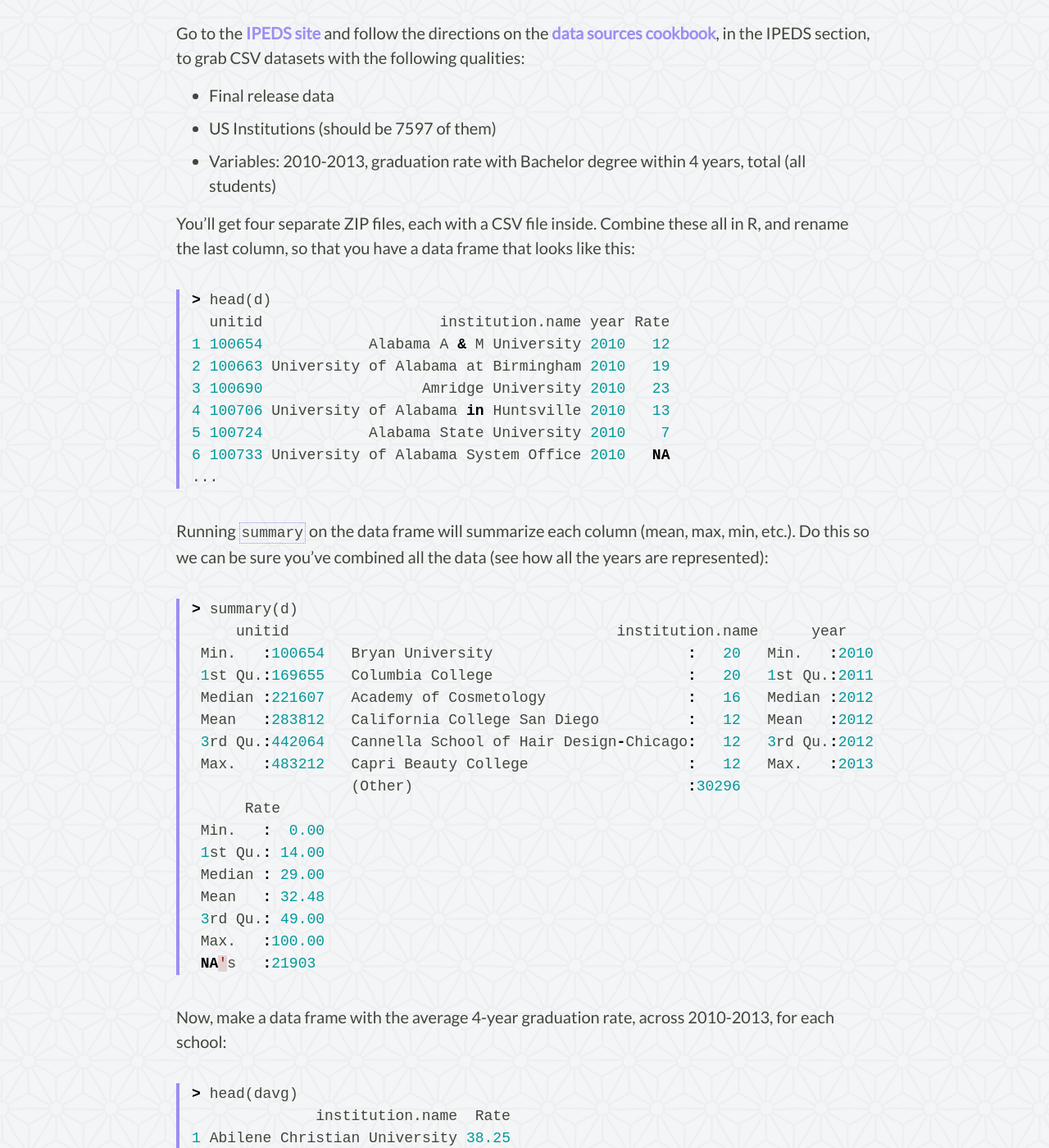
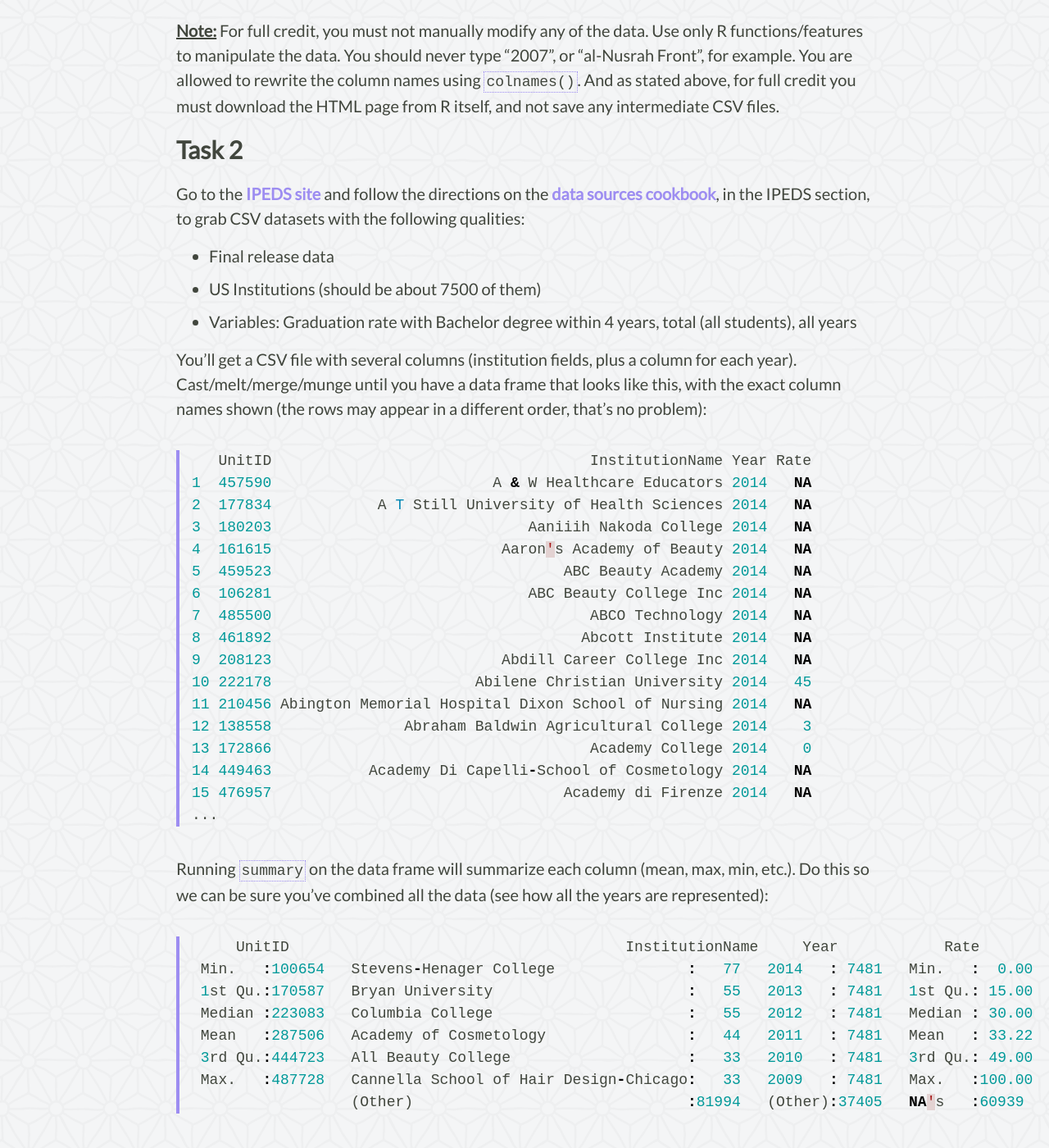
Before and after one commit to joshuaeckroth/cinf401-website, a Jekyll site: the page built from assignments/2017-01-30-assignment-2.markdown, in a window 1280 px wide and 1400 px high, scrolled down 1480 px. Shown: the whole window at 82% size. Built offline with Jekyll 4.4.1, drawn with Linux system fonts in a browser that asks for light colours; some of the changed text lies outside the part shown.

Commit message:
Updated A02

```diff
--- a/assignments/2017-01-30-assignment-2.markdown
+++ b/assignments/2017-01-30-assignment-2.markdown
@@ -1,111 +1,130 @@
 ---
 layout: post
 title: Assignment 2
-due: "Mon Jan 30"
+due: "Wed Feb 1"
 categories: [assignments]
 ---
 
 # Assignment 2
 
+Write all of your code in an RMarkdown file. Show every step of your process.
+
 ## Task 1
 
-Grab the first table of [Foreign Terrorist Organizations](http://www.state.gov/j/ct/rls/other/des/123085.htm) (the one called "Designated Foreign Terrorist Organizations") entirely using R. Consider using the `readHTMLTable` function in the `XML` library in R.
+Grab the first table of [Foreign Terrorist Organizations](http://www.state.gov/j/ct/rls/other/des/123085.htm) (the one called "Designated Foreign Terrorist Organizations") **entirely using R** (do not copy-paste the content or download ahead of time). Consider using the `readHTMLTable` function in the `XML` library in R. Note that `readHTMLTable` cannot open `https:` connections, so you'll need to do some googling to figure this out.
 
 Produce a data frame sorted by terrorist name, i.e., the following:
 
 {% highlight r %}
-  Date Designated                           Name
-49       5/30/2012  Abdallah Azzam Brigades (AAB)
-2        10/8/1997   Abu Nidal Organization (ANO)
-3        10/8/1997         Abu Sayyaf Group (ASG)
-27       3/27/2002 Al-Aqsa Martyrs Brigade (AAMB)
-54      12/19/2013        al-Mulathamun Battalion
-59       5/15/2014                al-Nusrah Front
+   DateDesignated                           Name
+48      5/30/2012  Abdallah Azzam Brigades (AAB)
+3       10/8/1997   Abu Nidal Organization (ANO)
+4       10/8/1997         Abu Sayyaf Group (ASG)
+27      3/27/2002 Al-Aqsa Martyrs Brigade (AAMB)
+53     12/19/2013        al-Mulathamun Battalion
+58      5/15/2014                al-Nusrah Front
 ...
 {% endhighlight %}
 
-Produce another data frame that shows the number of terrorist organizations that began in each year. I.e.,
+Produce another data frame that shows the number of terrorist organizations that began in each year. Use the same column names shown below, and ensure it is ordered by year.
 
 {% highlight r %}
-   Year Name
-1  1997   20
-2  1999    1
-3  2000    1
-4  2001    3
-5  2002    5
-6  2003    1
-7  2004    4
-8  2005    1
-9  2008    2
-10 2009    2
-11 2010    4
-12 2011    2
-13 2012    3
-14 2013    4
-15 2014    6
+   Year Count
+1  1997    19
+2  1999     1
+3  2000     1
+4  2001     3
+5  2002     5
+6  2003     1
+7  2004     3
+8  2005     1
+9  2008     2
+10 2009     2
+11 2010     4
+12 2011     2
+13 2012     3
+14 2013     4
+15 2014     6
+16 2015     1
+17 2016     3
 {% endhighlight %}
 
-**Note:** For full credit, you must not manually modify any of the data. Use only R functions/features to manipulate the data. You should never type "2007", or "al-Nusrah Front", for example. You are allowed to rewrite the column names using `colnames()`.
+**Note:** For full credit, you must not manually modify any of the data. Use only R functions/features to manipulate the data. You should never type "2007", or "al-Nusrah Front", for example. You are allowed to rewrite the column names using `colnames()`. And as stated above, for full credit you must download the HTML page from R itself, and not save any intermediate CSV files.
 
 ## Task 2
 
 Go to the [IPEDS site](http://nces.ed.gov/ipeds/datacenter/Default.aspx) and follow the directions on the [data sources cookbook](/cookbook/data-sources.html), in the IPEDS section, to grab CSV datasets with the following qualities:
 
 - Final release data
-- US Institutions (should be 7597 of them)
-- Variables: 2010-2013, graduation rate with Bachelor degree within 4 years, total (all students)
+- US Institutions (should be about 7500 of them)
+- Variables: Graduation rate with Bachelor degree within 4 years, total (all students), all years
 
-You'll get four separate ZIP files, each with a CSV file inside. Combine these all in R, and rename the last column, so that you have a data frame that looks like this:
+You'll get a CSV file with several columns (institution fields, plus a column for each year). Cast/melt/merge/munge until you have a data frame that looks like this, with the exact column names shown (the rows may appear in a different order, that's no problem):
 
 {% highlight r %}
-> head(d)
-  unitid                    institution.name year Rate
-1 100654            Alabama A & M University 2010   12
-2 100663 University of Alabama at Birmingham 2010   19
-3 100690                  Amridge University 2010   23
-4 100706 University of Alabama in Huntsville 2010   13
-5 100724            Alabama State University 2010    7
-6 100733 University of Alabama System Office 2010   NA
+   UnitID                                    InstitutionName Year Rate
+1  457590                         A & W Healthcare Educators 2014   NA
+2  177834            A T Still University of Health Sciences 2014   NA
+3  180203                             Aaniiih Nakoda College 2014   NA
+4  161615                          Aaron's Academy of Beauty 2014   NA
+5  459523                                 ABC Beauty Academy 2014   NA
+6  106281                             ABC Beauty College Inc 2014   NA
+7  485500                                    ABCO Technology 2014   NA
+8  461892                                   Abcott Institute 2014   NA
+9  208123                          Abdill Career College Inc 2014   NA
+10 222178                       Abilene Christian University 2014   45
+11 210456 Abington Memorial Hospital Dixon School of Nursing 2014   NA
+12 138558               Abraham Baldwin Agricultural College 2014    3
+13 172866                                    Academy College 2014    0
+14 449463           Academy Di Capelli-School of Cosmetology 2014   NA
+15 476957                                 Academy di Firenze 2014   NA
 ...
 {% endhighlight %}
 
 Running `summary` on the data frame will summarize each column (mean, max, min, etc.). Do this so we can be sure you've combined all the data (see how all the years are represented):
 
 {% highlight r %}
-> summary(d)
-     unitid                                     institution.name      year
- Min.   :100654   Bryan University                      :   20   Min.   :2010
- 1st Qu.:169655   Columbia College                      :   20   1st Qu.:2011
- Median :221607   Academy of Cosmetology                :   16   Median :2012
- Mean   :283812   California College San Diego          :   12   Mean   :2012
- 3rd Qu.:442064   Cannella School of Hair Design-Chicago:   12   3rd Qu.:2012
- Max.   :483212   Capri Beauty College                  :   12   Max.   :2013
-                  (Other)                               :30296
-      Rate
- Min.   :  0.00
- 1st Qu.: 14.00
- Median : 29.00
- Mean   : 32.48
- 3rd Qu.: 49.00
- Max.   :100.00
- NA's   :21903
+     UnitID                                      InstitutionName     Year            Rate
+ Min.   :100654   Stevens-Henager College               :   77   2014   : 7481   Min.   :  0.00
+ 1st Qu.:170587   Bryan University                      :   55   2013   : 7481   1st Qu.: 15.00
+ Median :223083   Columbia College                      :   55   2012   : 7481   Median : 30.00
+ Mean   :287506   Academy of Cosmetology                :   44   2011   : 7481   Mean   : 33.22
+ 3rd Qu.:444723   All Beauty College                    :   33   2010   : 7481   3rd Qu.: 49.00
+ Max.   :487728   Cannella School of Hair Design-Chicago:   33   2009   : 7481   Max.   :100.00
+                  (Other)                               :81994   (Other):37405   NA's   :60939
 {% endhighlight %}
 
-Now, make a data frame with the average 4-year graduation rate, across 2010-2013, for each school:
+Now, make a data frame with the average 4-year graduation rate, across all years, for each school:
 
 {% highlight r %}
-> head(davg)
-              institution.name  Rate
-1 Abilene Christian University 38.25
-2              Academy College 81.25
-3    Academy of Art University  4.75
-4       Academy of Couture Art 50.00
-5       Adams State University 10.00
-6           Adelphi University 55.00
+  UnitID                      InstitutionName      Rate
+1 222178         Abilene Christian University 37.454545
+2 138558 Abraham Baldwin Agricultural College  3.000000
+3 172866                      Academy College 60.714286
+4 108232            Academy of Art University  4.909091
+5 475635               Academy of Couture Art 75.000000
+6 126182               Adams State University 12.818182
 ...
 {% endhighlight %}
 
-Next show Steston's rate. It should be 54.75 :(
+Next show Stetson's individual year rates:
+
+{% highlight r %}
+      UnitID    InstitutionName Year Rate
+6042  137546 Stetson University 2014   56
+13523 137546 Stetson University 2013   56
+21004 137546 Stetson University 2012   56
+28485 137546 Stetson University 2011   56
+35966 137546 Stetson University 2010   51
+43447 137546 Stetson University 2009   50
+50928 137546 Stetson University 2008   55
+58409 137546 Stetson University 2007   55
+65890 137546 Stetson University 2006   53
+73371 137546 Stetson University 2005   57
+80852 137546 Stetson University 2004   52
+{% endhighlight %}
+
+Finally, show Steston's average rate. It should be 54.27 :(
 
 ## Task 3
 
--- a/cookbook/data-sources.markdown
+++ b/cookbook/data-sources.markdown
@@ -60,8 +60,9 @@
 
 Visit the [IPEDS Data Center](http://nces.ed.gov/ipeds/datacenter/Default.aspx). IPEDS provides data about US universities.
 
-- Choose "Download custom data files"
-- Select institutions "By Groups > EZ Group". Choose a group, e.g., US Institutions. Click "Search".
+- Choose "Compare Institutions"
+- Choose "Final release data" if asked
+- Select institutions "By Groups > EZ Group". Choose a group, e.g., US Only. Click "Search".
 - Next, select variables with the "By Variables" link above the table. Choose "Browse / Search Variables".
 - Drill down to find variables. Be sure to select each year, and select your variables for that year. Then click "Continue".
 - When ready, click "Output" at the top of the menu bar. You should see a table of CSV links.
```
